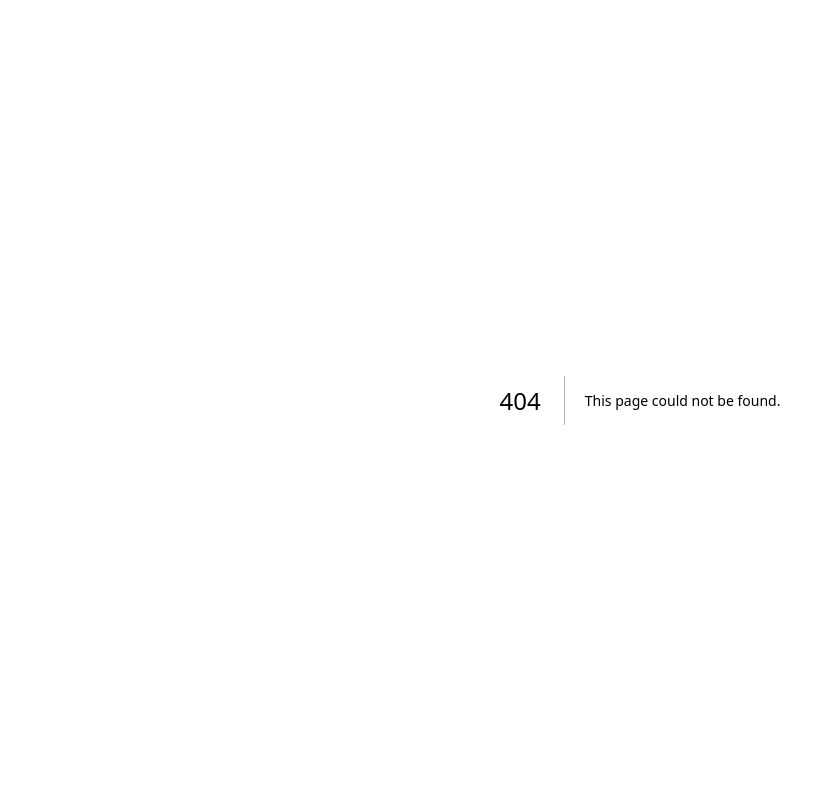
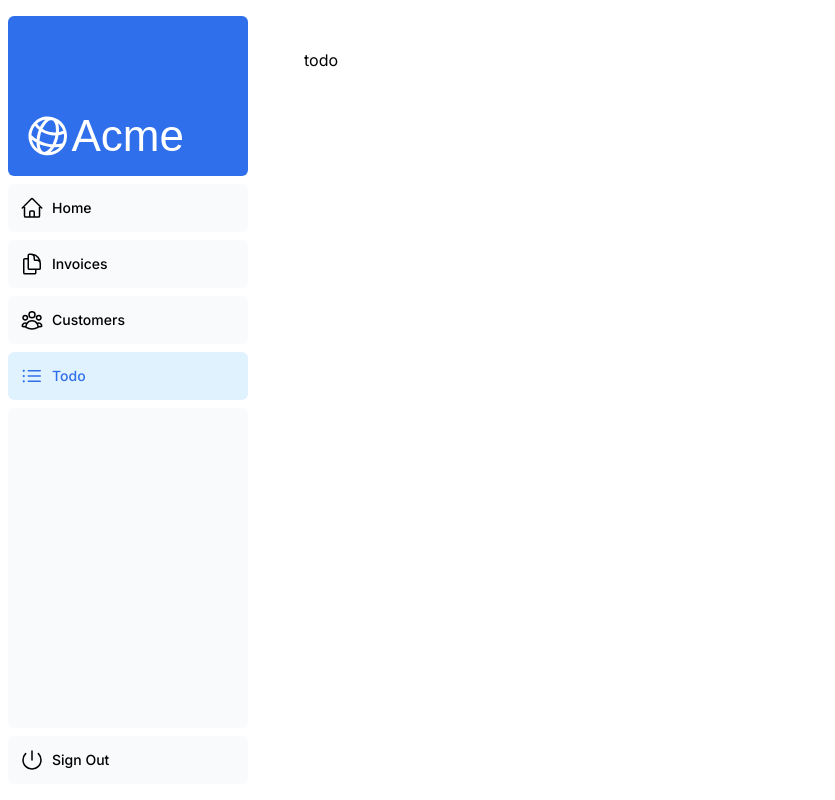
Before and after one commit to K-yokosu/next-tutorial, a Next.js app: page /dashboard/todo in a window 1280 px wide. Before the commit this address had no page. Shown: the whole page, without its empty margins (0-835 px from the left). Built offline with nearby package versions, Linux system fonts and the light colour scheme; a web font is replaced by a local one.

Commit message:
todoリスト画面の導線作成

```diff
--- /dev/null
+++ b/app/dashboard/todo/page.tsx
@@ -0,0 +1,17 @@
+// tableを作る
+// seederを流す
+// 流したデータを取得する
+// 取得したデータを表示する
+// データを作成する
+// 編集する
+// 削除する
+// ...
+
+const TodoPage = () => {
+    return(
+        <>
+            <div>todo</div>
+        </>
+    )
+}
+export default TodoPage;
--- a/app/ui/dashboard/nav-links.tsx
+++ b/app/ui/dashboard/nav-links.tsx
@@ -4,6 +4,7 @@ import {
   UserGroupIcon,
   HomeIcon,
   DocumentDuplicateIcon,
+  ListBulletIcon,
 } from '@heroicons/react/24/outline';
 import Link from 'next/link';
 import { usePathname } from 'next/navigation';
@@ -19,6 +20,7 @@ const links = [
     icon: DocumentDuplicateIcon,
   },
   { name: 'Customers', href: '/dashboard/customers', icon: UserGroupIcon },
+  { name: 'Todo', href: '/dashboard/todo', icon: ListBulletIcon},
 ];
 
 export default function NavLinks() {
```
